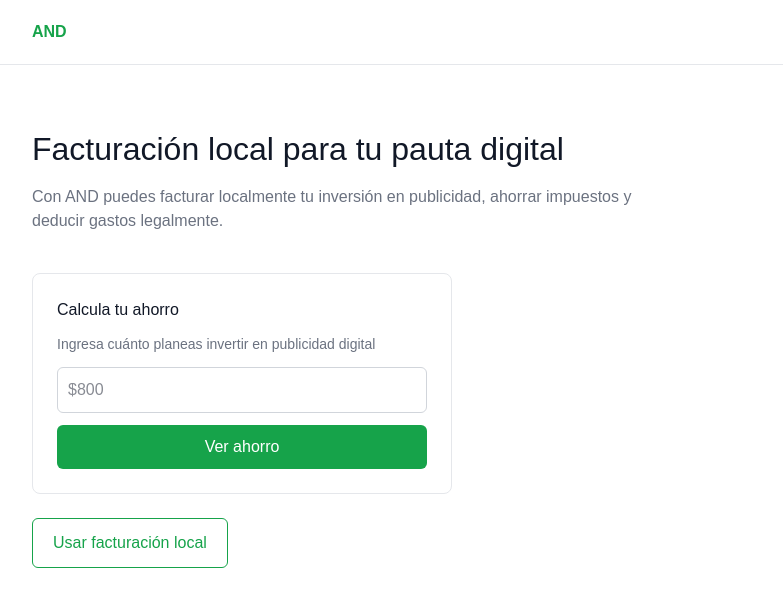
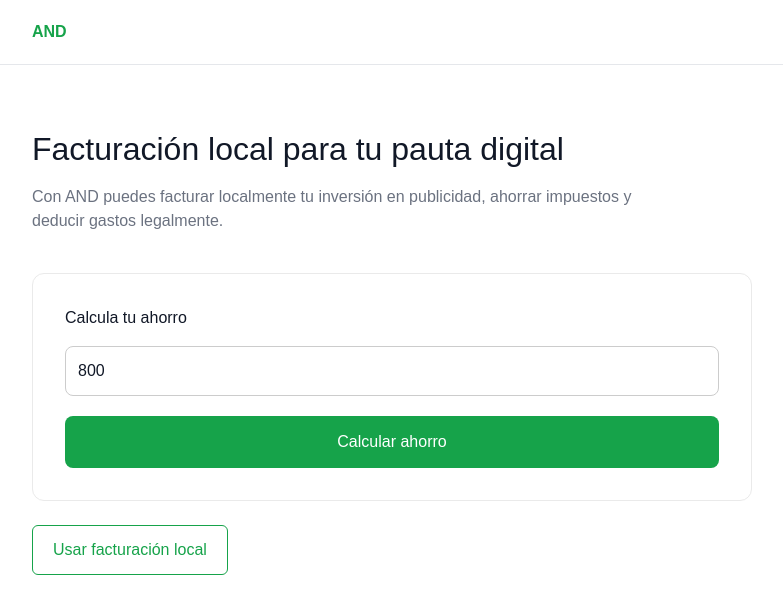
Before and after one commit to lemilio-lubu/AND-MVP, a Next.js app: page / in a window 1280 px wide. Shown: the top 614 px of the page, without its empty margins (8-791 px from the left). Built offline with nearby package versions, Linux system fonts and the light colour scheme.

Commit message:
fix: make the workflow was define in scope

```diff
--- a/app/components/Calculator.tsx
+++ b/app/components/Calculator.tsx
@@ -4,70 +4,112 @@ import { useState } from "react";
 import { calculateSavings } from "@/lib/calculator";
 
 export function Calculator() {
-  const [amount, setAmount] = useState(0);
-  const [result, setResult] = useState<null | ReturnType<typeof calculateSavings>>(null);
+  const [amount, setAmount] = useState<number>(800);
+  const [result, setResult] = useState<ReturnType<typeof calculateSavings> | null>(null);
 
-  const handleCalculate = () => {
+  const handleSubmit = (e: React.FormEvent) => {
+    e.preventDefault();
+    if (amount <= 0) return;
     setResult(calculateSavings(amount));
   };
 
   return (
-    <div style={{
-      marginTop: 40,
-      padding: 24,
-      border: "1px solid #e5e7eb",
-      borderRadius: 8,
-      maxWidth: 420
-    }}>
-      <h3 style={{ marginBottom: 12 }}>
-        Calcula tu ahorro
-      </h3>
-
-      <p style={{ color: "var(--gray)", fontSize: 14 }}>
-        Ingresa cuánto planeas invertir en publicidad digital
-      </p>
+    <form
+      onSubmit={handleSubmit}
+      style={{
+        marginTop: 40,
+        padding: 32,
+        border: "1px solid #eaeaea",
+        borderRadius: 12,
+        maxWidth: 720,
+        background: "#fff",
+      }}
+    >
+      <h3 style={{ marginBottom: 16 }}>Calcula tu ahorro</h3>
 
       <input
         type="number"
-        placeholder="$800"
+        value={amount}
+        onChange={(e) => setAmount(Number(e.target.value))}
+        placeholder="Monto a invertir (USD)"
         style={{
-          marginTop: 12,
-          padding: 10,
           width: "100%",
-          border: "1px solid #d1d5db",
-          borderRadius: 6
+          padding: 12,
+          borderRadius: 8,
+          border: "1px solid #ccc",
+          marginBottom: 20,
         }}
-        onChange={(e) => setAmount(Number(e.target.value))}
       />
 
       <button
-        onClick={handleCalculate}
+        type="submit"
         style={{
-          marginTop: 12,
           width: "100%",
-          padding: 10,
+          padding: 14,
           background: "var(--green)",
           color: "white",
-          borderRadius: 6
+          border: "none",
+          borderRadius: 8,
+          fontSize: 16,
+          cursor: "pointer",
         }}
       >
-        Ver ahorro
+        Calcular ahorro
       </button>
 
       {result && (
-        <div style={{
-          marginTop: 16,
-          padding: 12,
-          background: "#f0fdf4",
-          borderRadius: 6
-        }}>
-          <p>Pago con tarjeta: <strong>${result.creditCardCost.toFixed(2)}</strong></p>
-          <p>Facturación local AND: <strong>${result.localBillingCost.toFixed(2)}</strong></p>
-          <p style={{ color: "var(--green)", marginTop: 8 }}>
-            Ahorras <strong>${result.savings.toFixed(2)}</strong>
-          </p>
-        </div>
+        <>
+          <div
+            style={{
+              display: "grid",
+              gridTemplateColumns: "1fr 1fr",
+              gap: 24,
+              marginTop: 32,
+            }}
+          >
+            {/* Escenario A */}
+            <div
+              style={{
+                padding: 20,
+                borderRadius: 8,
+                background: "#f7f7f7",
+              }}
+            >
+              <h4>Pago con tarjeta</h4>
+              <p style={{ marginTop: 8 }}>
+                Total a pagar:
+                <br />
+                <b>${(amount + result.creditCardTotal).toFixed(2)}</b>
+              </p>
+              <small>Incluye ISD + IVA + no deducible</small>
+            </div>
+
+            {/* Escenario B */}
+            <div
+              style={{
+                padding: 20,
+                borderRadius: 8,
+                background: "#ecfdf3",
+                border: "1px solid var(--green)",
+              }}
+            >
+              <h4 style={{ color: "var(--green)" }}>Con AND</h4>
+              <p style={{ marginTop: 8 }}>
+                Total a pagar:
+                <br />
+                <b>${(amount + result.localBillingTotal).toFixed(2)}</b>
+              </p>
+              <small>IVA deducible · Sin ISD</small>
+            </div>
+          </div>
+
+          <div style={{ marginTop: 24 }}>
+            <h3 style={{ color: "var(--green)" }}>
+              Ahorro estimado: ${result.savings.toFixed(2)}
+            </h3>
+          </div>
+        </>
       )}
-    </div>
+    </form>
   );
 }
--- /dev/null
+++ b/app/dashboard/page.tsx
@@ -0,0 +1,29 @@
+export default function DashboardPage() {
+  return (
+    <main style={{ padding: 40 }}>
+      <h2>Dashboard</h2>
+
+      <div style={{
+        marginTop: 24,
+        padding: 20,
+        border: "1px dashed #d1d5db",
+        borderRadius: 8
+      }}>
+        <p><strong>Estado:</strong> Cuenta creada</p>
+        <p><strong>Facturación local:</strong> No iniciada</p>
+        <p><strong>Ahorro estimado:</strong> Disponible</p>
+      </div>
+
+      <button
+        style={{
+          marginTop: 20,
+          padding: 12,
+          background: "var(--green)",
+          color: "white"
+        }}
+      >
+        Iniciar facturación local
+      </button>
+    </main>
+  );
+}
--- a/app/login/page.tsx
+++ b/app/login/page.tsx
@@ -1,42 +1,42 @@
+import Link from "next/link";
+
 export default function LoginPage() {
   return (
-    <main style={{
-      padding: 40,
-      maxWidth: 400,
-      margin: "0 auto"
-    }}>
+    <main style={{ padding: 40, maxWidth: 400, margin: "0 auto" }}>
       <h2>Accede a AND</h2>
 
-      <input
-        placeholder="Email"
-        style={{
-          marginTop: 12,
-          width: "100%",
-          padding: 10
-        }}
-      />
+      <input placeholder="Email" style={input} />
+      <input placeholder="Contraseña" type="password" style={input} />
 
-      <input
-        placeholder="Contraseña"
-        type="password"
-        style={{
-          marginTop: 12,
-          width: "100%",
-          padding: 10
-        }}
-      />
+      <Link href="/dashboard">
+        <button style={primaryBtn}>Entrar</button>
+      </Link>
 
-      <button
-        style={{
-          marginTop: 16,
-          width: "100%",
-          padding: 10,
-          background: "var(--green)",
-          color: "white"
-        }}
-      >
-        Entrar
-      </button>
+      <div style={{ marginTop: 20, fontSize: 14 }}>
+        <p>
+          ¿Tu empresa aún no tiene cuenta?{" "}
+          <Link href="/registro/empresa">Regístrate aquí</Link>
+        </p>
+
+        <p style={{ marginTop: 8 }}>
+          ¿Eres influencer?{" "}
+          <Link href="/registro/influencer">Regístrate aquí</Link>
+        </p>
+      </div>
     </main>
   );
 }
+
+const input = {
+  marginTop: 12,
+  width: "100%",
+  padding: 10
+};
+
+const primaryBtn = {
+  marginTop: 16,
+  width: "100%",
+  padding: 10,
+  background: "var(--green)",
+  color: "white"
+};
--- a/app/page.tsx
+++ b/app/page.tsx
@@ -1,3 +1,4 @@
+import Link from "next/link";
 import { Calculator } from "./components/Calculator";
 
 export default function Home() {
@@ -7,30 +8,34 @@ export default function Home() {
         Facturación local para tu pauta digital
       </h1>
 
-      <p style={{
-        marginTop: 12,
-        maxWidth: 600,
-        color: "var(--gray)"
-      }}>
+      <p
+        style={{
+          marginTop: 12,
+          maxWidth: 600,
+          color: "var(--gray)",
+        }}
+      >
         Con AND puedes facturar localmente tu inversión en publicidad,
         ahorrar impuestos y deducir gastos legalmente.
       </p>
 
       <Calculator />
 
-      <a href="/login">
+      <Link href="/login">
         <button
           style={{
             marginTop: 24,
             padding: "12px 20px",
             border: "1px solid var(--green)",
             color: "var(--green)",
-            borderRadius: 6
+            borderRadius: 6,
+            background: "transparent",
+            cursor: "pointer",
           }}
         >
           Usar facturación local
         </button>
-      </a>
+      </Link>
     </main>
   );
 }
--- a/app/registro/empresa/page.tsx
+++ b/app/registro/empresa/page.tsx
@@ -11,9 +11,9 @@ export default function EmpresaRegistro() {
     <main style={{ padding: 40, maxWidth: 420, margin: "0 auto" }}>
       <h2>Registro de Empresa</h2>
 
-      <input placeholder="Nombre de la empresa" style={{ marginTop: 12, width: "100%", padding: 10 }} />
-      <input placeholder="Email" style={{ marginTop: 12, width: "100%", padding: 10 }} />
-      <input placeholder="RUC / Identificación" style={{ marginTop: 12, width: "100%", padding: 10 }} />
+      <input placeholder="Nombre de la empresa" style={input} />
+      <input placeholder="Email" style={input} />
+      <input placeholder="RUC / Identificación" style={input} />
 
       <label style={{ marginTop: 16, display: "block", fontSize: 14 }}>
         <input
@@ -40,3 +40,9 @@ export default function EmpresaRegistro() {
     </main>
   );
 }
+
+const input = {
+  marginTop: 12,
+  width: "100%",
+  padding: 10
+};
--- a/app/registro/influencer/page.tsx
+++ b/app/registro/influencer/page.tsx
@@ -9,9 +9,9 @@ export default function InfluencerRegistro() {
     <main style={{ padding: 40, maxWidth: 420, margin: "0 auto" }}>
       <h2>Registro de Influencer</h2>
 
-      <input placeholder="Nombre" style={{ marginTop: 12, width: "100%", padding: 10 }} />
-      <input placeholder="Email" style={{ marginTop: 12, width: "100%", padding: 10 }} />
-      <input placeholder="Instagram / TikTok" style={{ marginTop: 12, width: "100%", padding: 10 }} />
+      <input placeholder="Nombre" style={input} />
+      <input placeholder="Email" style={input} />
+      <input placeholder="Instagram / TikTok" style={input} />
 
       <label style={{ marginTop: 16, display: "block", fontSize: 14 }}>
         <input
@@ -37,3 +37,9 @@ export default function InfluencerRegistro() {
     </main>
   );
 }
+
+const input = {
+  marginTop: 12,
+  width: "100%",
+  padding: 10
+};
--- a/lib/calculator.ts
+++ b/lib/calculator.ts
@@ -3,12 +3,15 @@ export function calculateSavings(amount: number) {
   const isd = amount * 0.05;
   const nonDeductible = amount * 0.0025;
 
-  const creditCardCost = iva + isd + nonDeductible;
-  const localBillingCost = iva;
+  const creditCardTotal = amount + iva + isd + nonDeductible;
+  const localBillingTotal = amount + iva - nonDeductible;
 
   return {
-    creditCardCost,
-    localBillingCost,
-    savings: creditCardCost - localBillingCost,
+    iva,
+    isd,
+    nonDeductible,
+    creditCardTotal,
+    localBillingTotal,
+    savings: creditCardTotal - localBillingTotal,
   };
 }
```
